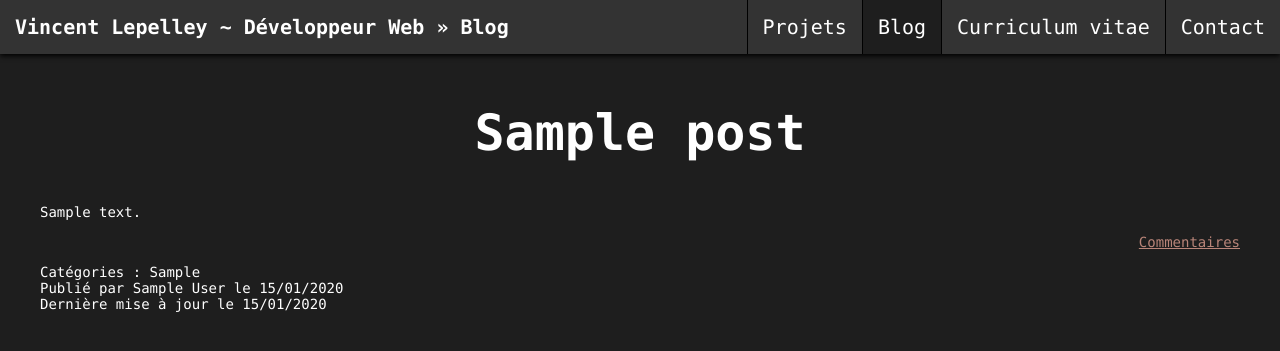
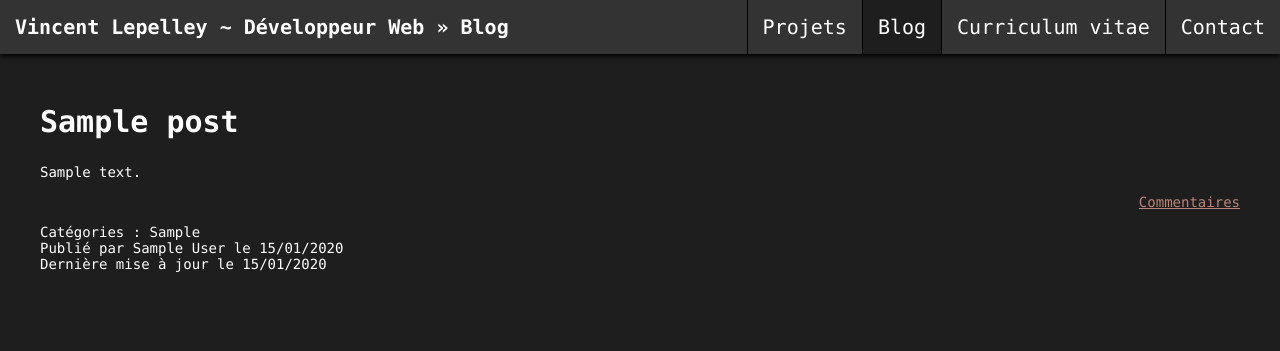
Before and after one commit to Lepelley/portfolio, a PHP site: page /?action=listPosts in a window 1280 px wide. Shown: the top 351 px of the page. Run offline with PHP 8.4, Linux system fonts and the light colour scheme; tables that the repository leaves empty or names only in its code hold one stand-in row (values such as "Sample post").

Commit message:
Update css blog

```diff
--- a/public/css/style.css
+++ b/public/css/style.css
@@ -256,7 +256,7 @@ header nav ul li a:hover {
 
 /* Blog */
 
-#blog article h1 {
+#blog article h2 {
     font-size: 30px;
     text-align: left;
 }
```
